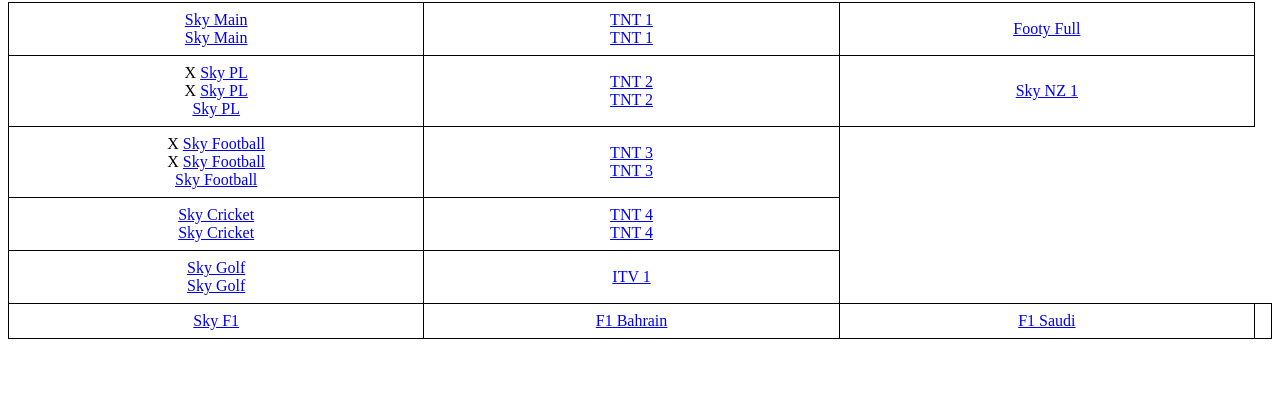
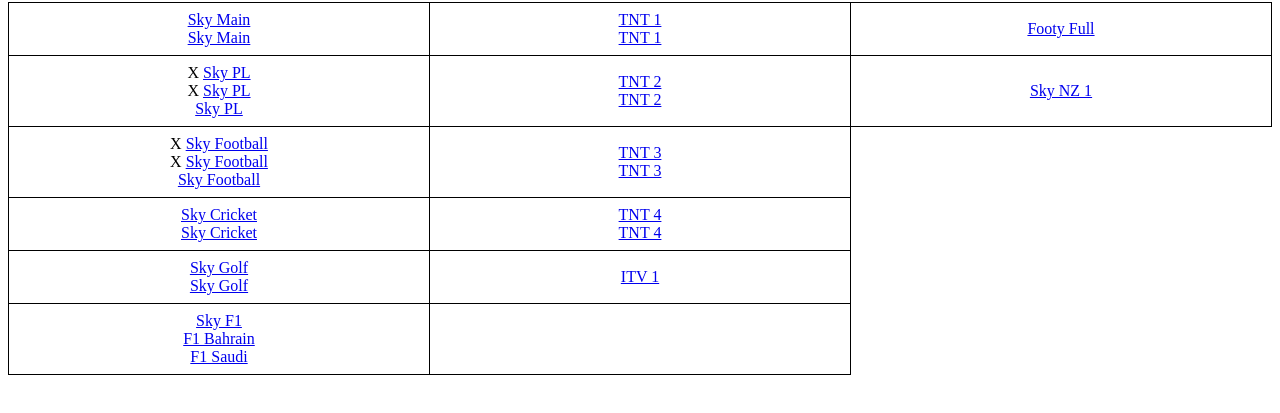
Before and after one commit to tobias-runeson/sport, a plain HTML site: page index.html in a window 1280 px wide. Shown: the part 65-478 px from the top of the page. Drawn offline with Linux system fonts and the light colour scheme.

Commit message:
Add files via upload

```diff
--- a/index.html
+++ b/index.html
@@ -57,9 +57,9 @@
         <td><a href="https://stream.crichd.vip/update/ch4.php">ITV 1</a></td>
     </tr>
     <tr>
-        <td><a href="https://cricplay2.xyz/sky-sports-f1">Sky F1</a></td>
-        <td><a href="https://m.ok.ru/video/6671744633443">F1 Bahrain</a></td>
-        <td><a href="https://m.ok.ru/video/6695511788131">F1 Saudi</a></td>
+        <td><a href="https://cricplay2.xyz/sky-sports-f1">Sky F1</a><br>
+        <a href="https://m.ok.ru/video/6671744633443">F1 Bahrain</a><br>
+        <a href="https://m.ok.ru/video/6695511788131">F1 Saudi</a></td>
         <td></td>
     </tr>
 </table>
```
